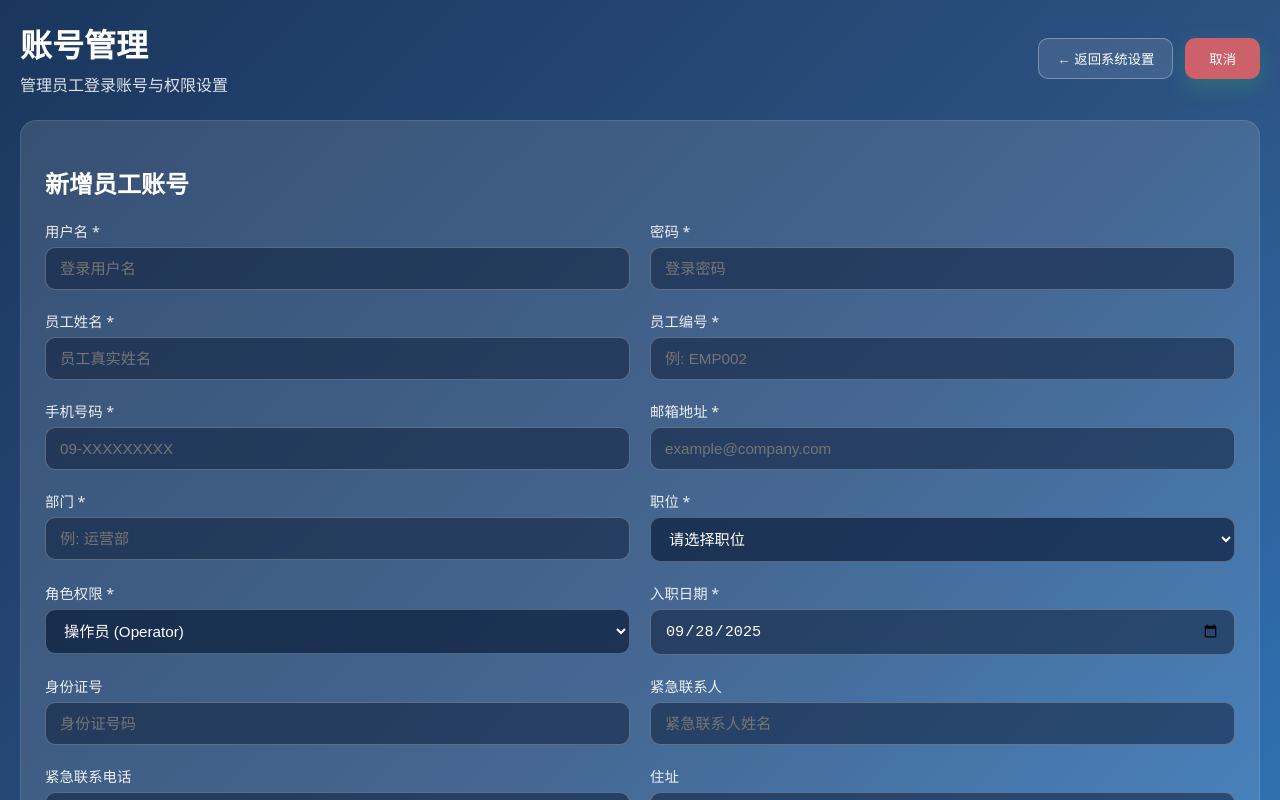
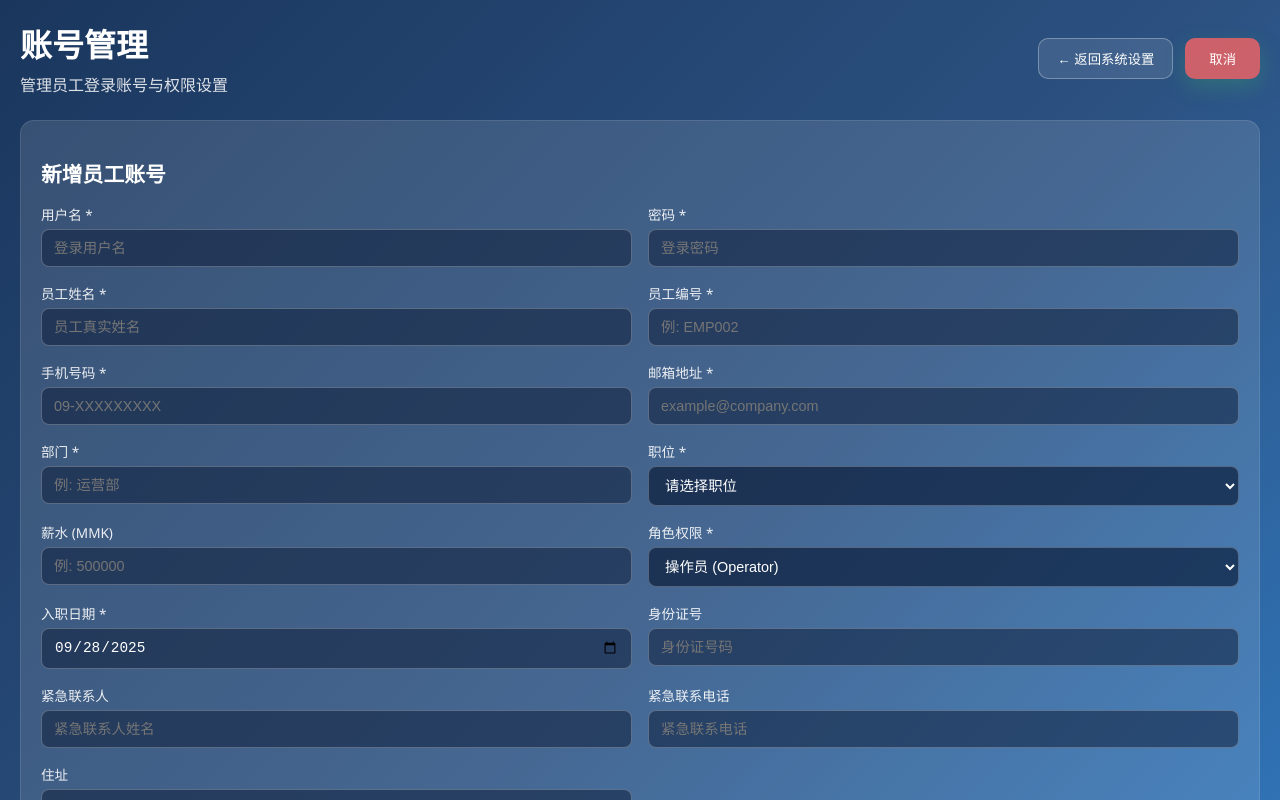
Before and after one commit to huangdelun16-lgtm/ml-express, a React (Create React App) app: page /admin/accounts in a window 1280 px wide. Both pictures are taken after a click on the button "+ 新增账号". Shown: the top 800 px of the page. Built offline with nearby package versions, Linux system fonts and the light colour scheme; no server answers; the database is empty; the HTML template or start-up script is replaced by a standard one.

Commit message:
优化账号管理 - 添加薪水字段，紧凑表单样式提升视觉体验

```diff
--- a/src/pages/AccountManagement.tsx
+++ b/src/pages/AccountManagement.tsx
@@ -19,6 +19,7 @@ const AccountManagement: React.FC = () => {
     email: '',
     department: '',
     position: '',
+    salary: '',
     role: 'operator' as 'admin' | 'manager' | 'operator' | 'finance',
     hire_date: new Date().toISOString().split('T')[0],
     id_number: '',
@@ -58,6 +59,7 @@ const AccountManagement: React.FC = () => {
     const currentUser = localStorage.getItem('currentUser') || 'admin';
     const result = await adminAccountService.createAccount({
       ...formData,
+      salary: formData.salary ? Number(formData.salary) : undefined,
       created_by: currentUser
     });
 
@@ -73,6 +75,7 @@ const AccountManagement: React.FC = () => {
         email: '',
         department: '',
         position: '',
+        salary: '',
         role: 'operator',
         hire_date: new Date().toISOString().split('T')[0],
         id_number: '',
@@ -99,20 +102,20 @@ const AccountManagement: React.FC = () => {
 
   const inputStyle: React.CSSProperties = {
     width: '100%',
-    padding: '12px 14px',
-    borderRadius: '10px',
+    padding: '10px 12px',
+    borderRadius: '8px',
     border: '1px solid rgba(255,255,255,0.25)',
     background: 'rgba(15, 32, 60, 0.55)',
     color: 'white',
-    fontSize: '0.95rem',
+    fontSize: '0.9rem',
     outline: 'none'
   };
 
   const labelStyle: React.CSSProperties = {
     display: 'block',
-    marginBottom: '6px',
+    marginBottom: '5px',
     color: 'rgba(255,255,255,0.9)',
-    fontSize: '0.9rem',
+    fontSize: '0.85rem',
     fontWeight: 500
   };
 
@@ -191,15 +194,15 @@ const AccountManagement: React.FC = () => {
         <div
           style={{
             background: 'rgba(255, 255, 255, 0.12)',
-            borderRadius: '16px',
-            padding: '24px',
+            borderRadius: '14px',
+            padding: '20px',
             border: '1px solid rgba(255,255,255,0.1)',
             marginBottom: '20px'
           }}
         >
-          <h2 style={{ color: 'white', marginBottom: '20px' }}>新增员工账号</h2>
+          <h2 style={{ color: 'white', marginBottom: '16px', fontSize: '1.3rem' }}>新增员工账号</h2>
           <form onSubmit={handleSubmit}>
-            <div style={{ display: 'grid', gridTemplateColumns: '1fr 1fr', gap: '20px', marginBottom: '20px' }}>
+            <div style={{ display: 'grid', gridTemplateColumns: '1fr 1fr', gap: '16px', marginBottom: '16px' }}>
               <div>
                 <label style={labelStyle}>用户名 *</label>
                 <input
@@ -312,6 +315,19 @@ const AccountManagement: React.FC = () => {
                 </select>
               </div>
               <div>
+                <label style={labelStyle}>薪水 (MMK)</label>
+                <input
+                  type="number"
+                  name="salary"
+                  value={formData.salary}
+                  onChange={handleInputChange}
+                  placeholder="例: 500000"
+                  style={inputStyle}
+                  min="0"
+                  step="1000"
+                />
+              </div>
+              <div>
                 <label style={labelStyle}>角色权限 *</label>
                 <select
                   name="role"
@@ -382,14 +398,14 @@ const AccountManagement: React.FC = () => {
                 />
               </div>
             </div>
-            <div style={{ marginBottom: '20px' }}>
+            <div style={{ marginBottom: '16px' }}>
               <label style={labelStyle}>备注</label>
               <textarea
                 name="notes"
                 value={formData.notes}
                 onChange={handleInputChange}
                 placeholder="其他备注信息"
-                rows={3}
+                rows={2}
                 style={{ ...inputStyle, resize: 'vertical' }}
               />
             </div>
@@ -399,12 +415,12 @@ const AccountManagement: React.FC = () => {
                 background: 'linear-gradient(135deg, #38a169 0%, #48bb78 100%)',
                 color: 'white',
                 border: 'none',
-                padding: '12px 32px',
+                padding: '10px 28px',
                 borderRadius: '10px',
                 cursor: 'pointer',
-                fontSize: '1rem',
+                fontSize: '0.95rem',
                 fontWeight: 600,
-                boxShadow: '0 8px 20px rgba(56, 161, 105, 0.35)'
+                boxShadow: '0 6px 16px rgba(56, 161, 105, 0.3)'
               }}
             >
               创建账号
--- a/src/services/supabase.ts
+++ b/src/services/supabase.ts
@@ -91,6 +91,7 @@ export interface AdminAccount {
   email: string;
   department: string;
   position: string;
+  salary?: number;
   role: 'admin' | 'manager' | 'operator' | 'finance';
   status: 'active' | 'inactive' | 'suspended';
   hire_date: string;
@@ -635,7 +636,7 @@ export const adminAccountService = {
     try {
       const { data, error } = await supabase
         .from('admin_accounts')
-        .select('id, username, employee_name, employee_id, phone, email, department, position, role, status, hire_date, last_login, created_at')
+        .select('id, username, employee_name, employee_id, phone, email, department, position, salary, role, status, hire_date, last_login, created_at')
         .order('created_at', { ascending: false });
 
       if (error) {
```
Also changed, not shown: 3 other files (tests, documents, lock files or other folders).
